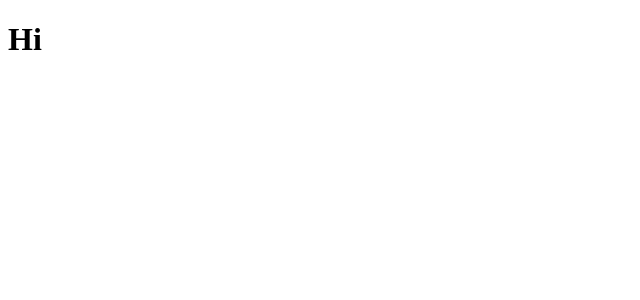
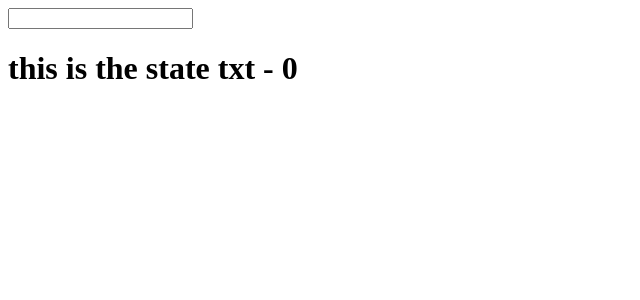
Before and after one commit to flyinggiggs/ReactApp, a React (Create React App) app: page / in a window 1280 px wide. Shown: the top 300 px of the page, without its empty margins (0-640 px from the left). Built offline with nearby package versions, Linux system fonts and the light colour scheme.

Commit message:
React component State with setState

```diff
--- a/package.json
+++ b/package.json
@@ -3,6 +3,7 @@
   "version": "0.1.0",
   "private": true,
   "dependencies": {
+    "prop-types": "^15.6.1",
     "react": "^16.3.2",
     "react-dom": "^16.3.2",
     "react-scripts": "1.1.4"
--- a/src/App.js
+++ b/src/App.js
@@ -1,5 +1,34 @@
 import React from 'react';
+import PropTypes from 'prop-types'
 
-const App = () => <h1>Hi</h1>
+class App extends React.Component{
+  constructor(){
+    super();
+    this.state ={
+      txt: 'this is the state txt',
+      cat: 0
+    }
+  }
+  update(e){
+    this.setState({txt: e.target.value})
+  }
+  render(){
+    return (
+    <div>
+      <input type="text" onChange={this.update.bind(this)} />
+     <h1>{this.state.txt} - {this.state.cat}</h1>
+    </div>
+    )
+  }
+}
+
+App.propTypes ={
+  txt: PropTypes.string,
+  cat: PropTypes.number.isRequired
+}
+
+App.defaultProps = {
+  txt: "this is the default txt"
+}
 
 export default App
--- a/src/index.js
+++ b/src/index.js
@@ -3,6 +3,6 @@ import ReactDOM from 'react-dom';
 import App from './App';
 
 ReactDOM.render(
-	<App />,
+	<App cat={5} />,
  document.getElementById('root')
  );
```
Also changed, not shown: 1 other file (tests, documents, lock files or other folders).
